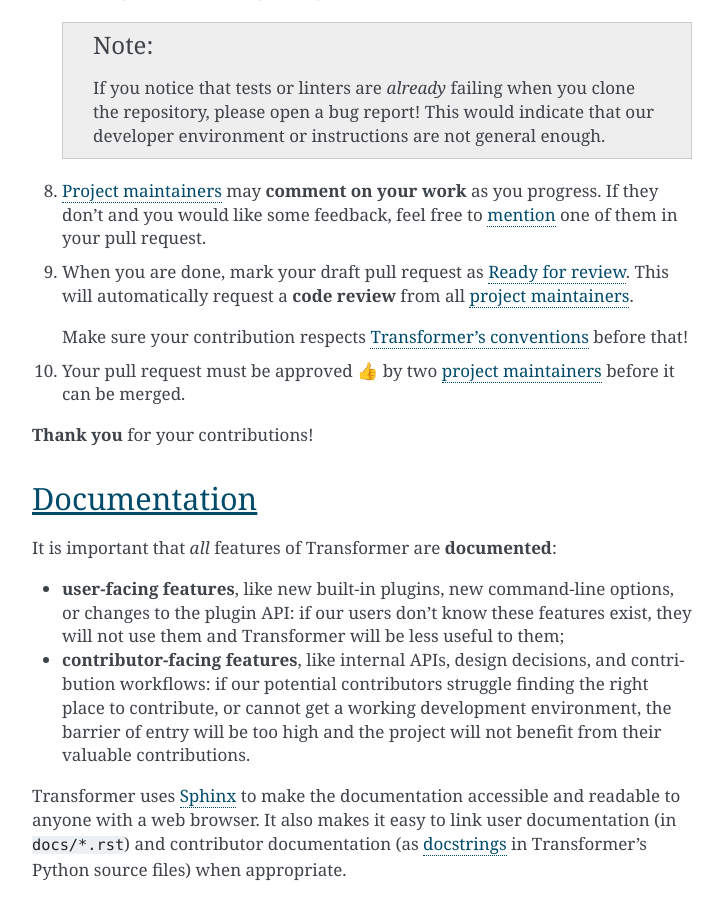
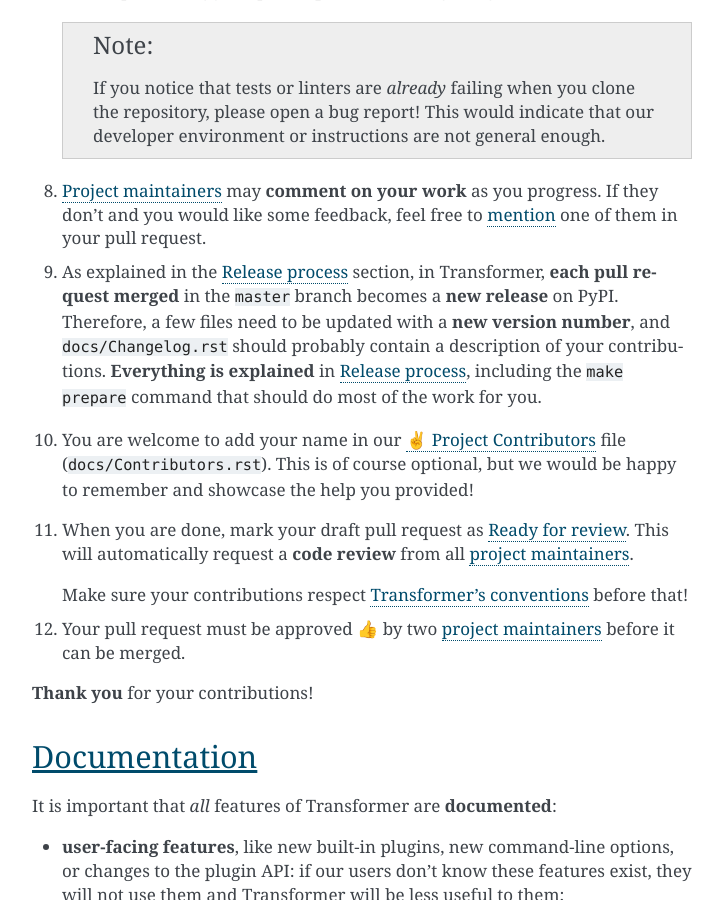
Before and after one commit to zalando-incubator/transformer, a Sphinx documentation site: the page built from docs/Contributing.rst, in a window 1280 px wide and 900 px high, scrolled down 2532 px. Shown: the whole window, without its empty margins (388-1111 px from the left). Built offline with Sphinx 7.4.7, drawn with Linux system fonts in a browser that asks for light colours.

Commit message:
Contributing: Add links to release process in Suggested workflow
Signed-off-by: Thibaut Le Page <thibaut.le.page@zalando.de>

```diff
--- a/docs/Contributing.rst
+++ b/docs/Contributing.rst
@@ -164,16 +164,30 @@
 .. _project maintainers: https://github.com/zalando-incubator/Transformer/blob/master/MAINTAINERS
 .. _mention: https://github.blog/2011-03-23-mention-somebody-they-re-notified/
 
-9. When you are done, mark your draft pull request as `Ready for review`_.
-   This will automatically request a **code review** from all `project
-   maintainers`_.
+9. As explained in the :ref:`release-process` section, in Transformer, **each
+   pull request merged** in the ``master`` branch becomes a **new release** on
+   PyPI.
+   Therefore, a few files need to be updated with a **new version number**, and
+   :file:`docs/Changelog.rst` should probably contain a description of your
+   contributions.
+   **Everything is explained** in :ref:`release-process`, including the
+   ``make prepare`` command that should do most of the work for you.
 
-   Make sure your contribution respects :ref:`Transformer's conventions
-   <project-conventions>` before that!
+10. You are welcome to add your name in our :ref:`contributors` file
+    (:file:`docs/Contributors.rst`).
+    This is of course optional, but we would be happy to remember and showcase
+    the help you provided!
+
+11. When you are done, mark your draft pull request as `Ready for review`_.
+    This will automatically request a **code review** from all `project
+    maintainers`_.
+
+    Make sure your contributions respect :ref:`Transformer's conventions
+    <project-conventions>` before that!
 
 .. _ready for review: https://help.github.com/en/articles/changing-the-stage-of-a-pull-request
 
-10. Your pull request must be approved 👍 by two `project maintainers`_ before
+12. Your pull request must be approved 👍 by two `project maintainers`_ before
     it can be merged.
 
 **Thank you** for your contributions!
--- a/docs/Contributors.rst
+++ b/docs/Contributors.rst
@@ -1,3 +1,5 @@
+.. _contributors:
+
 ✌ Project Contributors
 =======================
 
```
